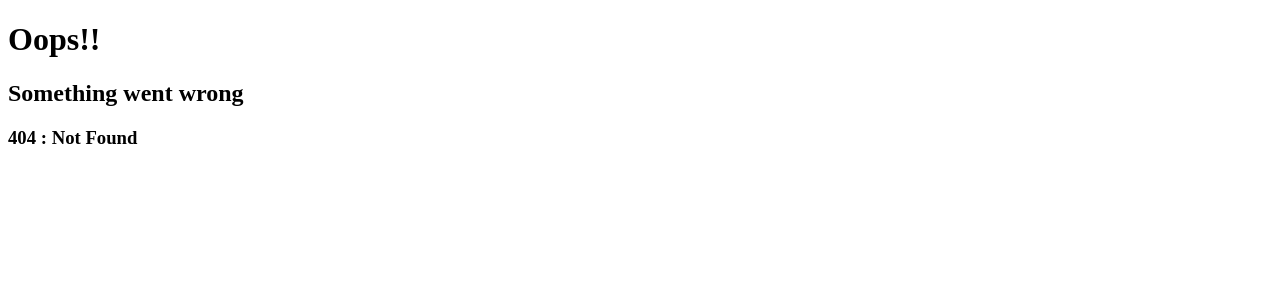
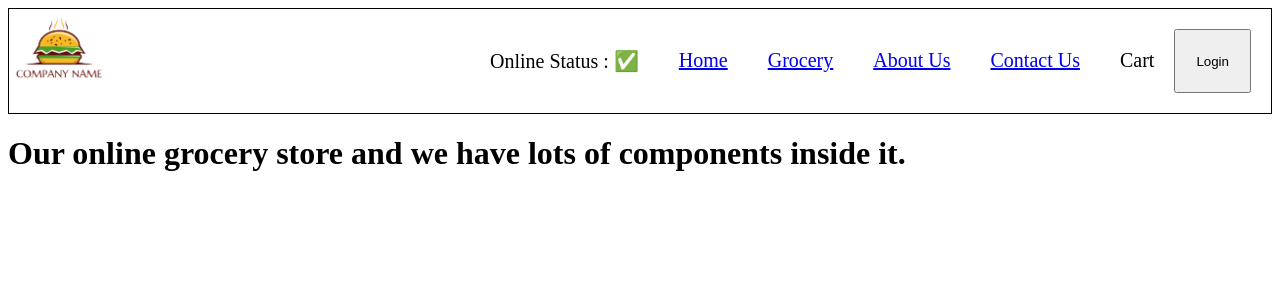
Before and after one commit to sabir1512/react_app, a React (Vite) app: page /grocery in a window 1280 px wide. Before the commit this address had no page. Shown: the top 300 px of the page. Built offline with nearby package versions, Linux system fonts and the light colour scheme.

Commit message:
Episode 09

```diff
--- a/src/App.js
+++ b/src/App.js
@@ -1,12 +1,22 @@
-import React from "react";
+import React, { lazy, Suspense } from "react";
 import ReactDOM from "react-dom/client";
 import Header from "./components/Header";
 import Body from "./components/Body";
 import { createBrowserRouter, RouterProvider, Outlet } from "react-router-dom";
-import About from "./components/About";
+//import About from "./components/About";
 import Contact from "./components/Contact";
 import Error from "./components/Error";
 import RestaurantMenu from "./components/RestaurantMenu";
+
+//chunking
+//code splitting
+//dynamic bundling
+//lazy loading
+//on demand loading
+//dynamic import
+
+const Grocery = lazy(() => import("./components/Grocery"));
+const About = lazy(() => import("./components/About"));
 const AppLayout = () => {
   return (
     <div>
@@ -25,8 +35,20 @@
         element: <Body />,
       },
       {
+        path: "/grocery",
+        element: (
+          <Suspense fallback={<h1>Loading...</h1>}>
+            <Grocery />
+          </Suspense>
+        ),
+      },
+      {
         path: "/about",
-        element: <About />,
+        element: (
+          <Suspense fallback={<h1>Loading...</h1>}>
+            <About />,
+          </Suspense>
+        ),
       },
       {
         path: "/contact",
--- a/src/components/Body.js
+++ b/src/components/Body.js
@@ -2,9 +2,10 @@
 import { useEffect, useState } from "react";
 import Shimmer from "./Shimmer";
 import { Link } from "react-router-dom";
+import useOnlineStatus from "../../utils/useOnlineStatus";
 const Body = () => {
   const [listOfRestaurants, setListOfRestaurants] = useState([]);
-
+  const onlineStatus = useOnlineStatus();
   const [searchText, setSearchText] = useState("");
   const [filteredRestaurant, setFilteredRestraunt] = useState([]);
   useEffect(() => {
@@ -14,7 +15,8 @@
     //https://corsproxy.io/? - It is not working.
     //https://proxy.cors.sh/ - it is working properly.
     const data = await fetch(
-      "https://proxy.cors.sh/https://www.swiggy.com/dapi/restaurants/list/v5?lat=28.543373&lng=77.297785&is-seo-homepage-enabled=true&page_type=DESKTOP_WEB_LISTING"
+      //https://proxy.cors.sh/
+      "https://www.swiggy.com/dapi/restaurants/list/v5?lat=28.543373&lng=77.297785&is-seo-homepage-enabled=true&page_type=DESKTOP_WEB_LISTING"
     );
     const json = await data.json();
     /* console.log(
@@ -34,6 +36,13 @@
     /* <h1>Loading...</h1>
   } */
   //console.log("Rendered");
+  if (onlineStatus === false) {
+    return (
+      <h1>
+        Looks like you are offline!! Please check your internet connection.
+      </h1>
+    );
+  }
   return listOfRestaurants.length === 0 ? (
     <Shimmer />
   ) : (
--- /dev/null
+++ b/src/components/Grocery.js
@@ -0,0 +1,6 @@
+const Grocery = () => {
+  return (
+    <h1>Our online grocery store and we have lots of components inside it.</h1>
+  );
+};
+export default Grocery;
--- a/src/components/Header.js
+++ b/src/components/Header.js
@@ -1,9 +1,10 @@
 import logo from "../images/logo.png";
-import { useEffect, useState } from "react";
+import { useState } from "react";
 import { Link } from "react-router-dom";
-
+import useOnlineStatus from "../../utils/useOnlineStatus";
 const Header = () => {
   const [btnName, setBtnName] = useState("Login");
+  const onlineStatus = useOnlineStatus();
   // If no dependency array the useEffect called on every render.
   //If dependency array is empty=[] then useEffect is called on initial render(just once).
   //If dependency array is [btnName] then useEffect is called everytime whenever btnName is updated
@@ -18,8 +19,12 @@
       </div>
       <div className="nav-items">
         <ul>
+          <li>Online Status : {onlineStatus ? "✅" : "🛑"}</li>
           <li>
             <Link to="/">Home</Link>
+          </li>
+          <li>
+            <Link to="/grocery">Grocery</Link>
           </li>
           <li>
             <Link to="/about">About Us</Link>
--- a/src/components/RestaurantMenu.js
+++ b/src/components/RestaurantMenu.js
@@ -1,35 +1,16 @@
-import { useEffect, useState } from "react";
 import Shimmer from "./Shimmer";
 import { useParams } from "react-router-dom";
-import { MENU_URL } from "../../utils/constants";
+import useRestaurantMenu from "../../utils/useRestaurantMenu";
+
 const RestaurantMenu = () => {
-  const [resInfo, setResInfo] = useState(null);
-  console.log(useState(null));
-  console.log(setResInfo);
-  useEffect(() => {
-    fetchMenu();
-  }, []);
   const { resId } = useParams();
-  //console.log(params);
-  const fetchMenu = async () => {
-    //498382
-    //254192
-    const data = await fetch(MENU_URL + resId);
-
-    const json = await data.json();
-    setResInfo(json?.data);
-    console.log(json.data);
-  };
+  const resInfo = useRestaurantMenu(resId);
   if (resInfo === null) return <Shimmer />;
   const { name, cuisines, costForTwoMessage } =
     resInfo?.cards[2]?.card?.card?.info;
   const { itemCards } =
     resInfo?.cards[4]?.groupedCard?.cardGroupMap?.REGULAR?.cards[2]?.card?.card;
 
-  /* console.log(
-    resInfo.cards[4].groupedCard.cardGroupMap.REGULAR.cards[1].card.card
-  ); */
-  //console.log(itemCards[4]);
   return (
     <div className="menu">
       <h1>{name}</h1>
--- /dev/null
+++ b/utils/useOnlineStatus.js
@@ -0,0 +1,16 @@
+import { useEffect, useState } from "react";
+
+const useOnlineStatus = () => {
+  const [onlineStatus, setOnlineStatus] = useState(true);
+  useEffect(() => {
+    window.addEventListener("offline", () => {
+      setOnlineStatus(false);
+    });
+
+    window.addEventListener("online", () => {
+      setOnlineStatus(true);
+    });
+  }, []);
+  return onlineStatus;
+};
+export default useOnlineStatus;
--- /dev/null
+++ b/utils/useRestaurantMenu.js
@@ -0,0 +1,15 @@
+import { useEffect, useState } from "react";
+import { MENU_URL } from "./constants";
+const useRestaurantMenu = (resId) => {
+  const [resInfo, setResInfo] = useState(null);
+  useEffect(() => {
+    fetchData();
+  }, []);
+  const fetchData = async () => {
+    const data = await fetch(MENU_URL + resId);
+    const json = await data.json();
+    setResInfo(json.data);
+  };
+  return resInfo;
+};
+export default useRestaurantMenu;
```
